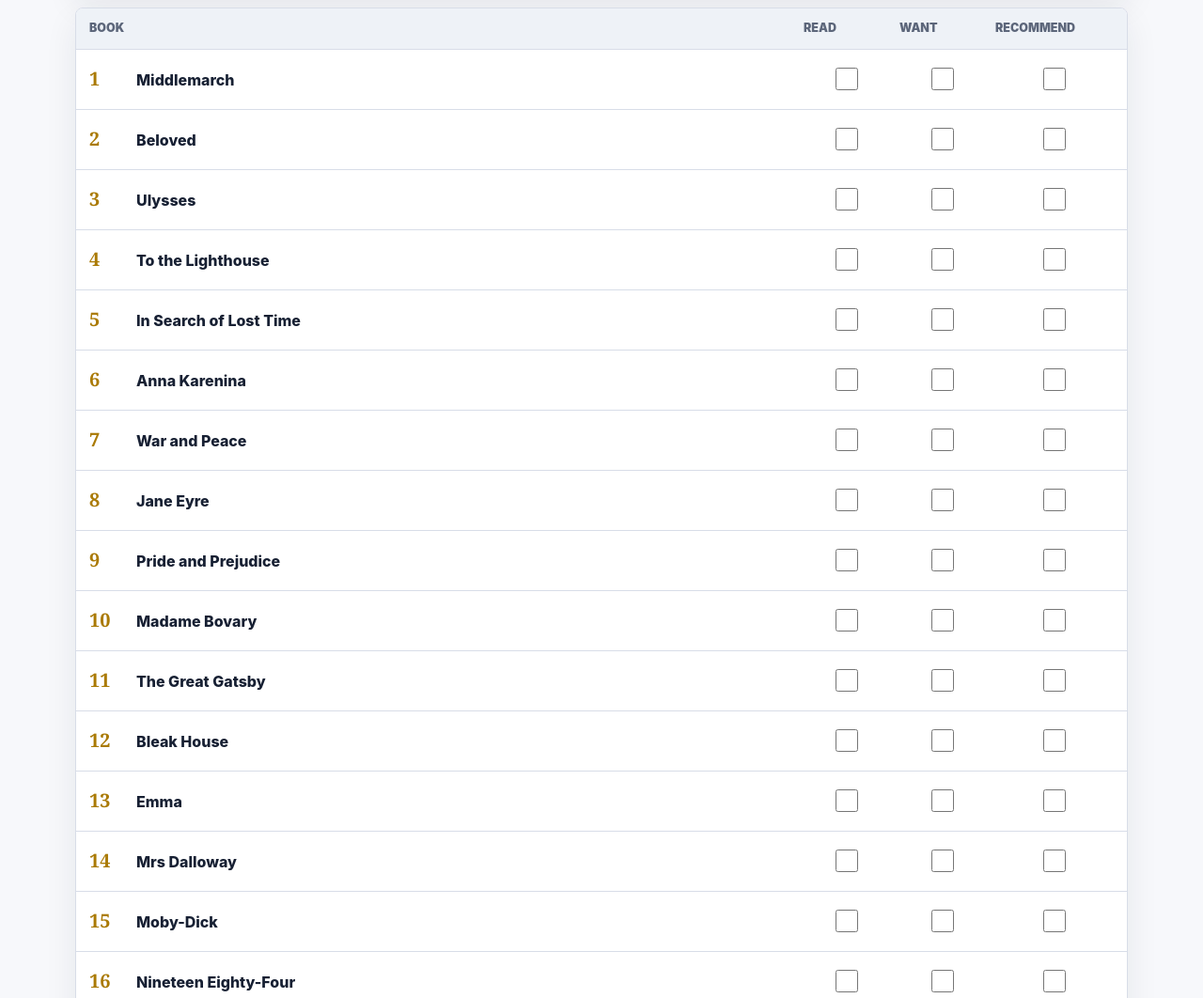
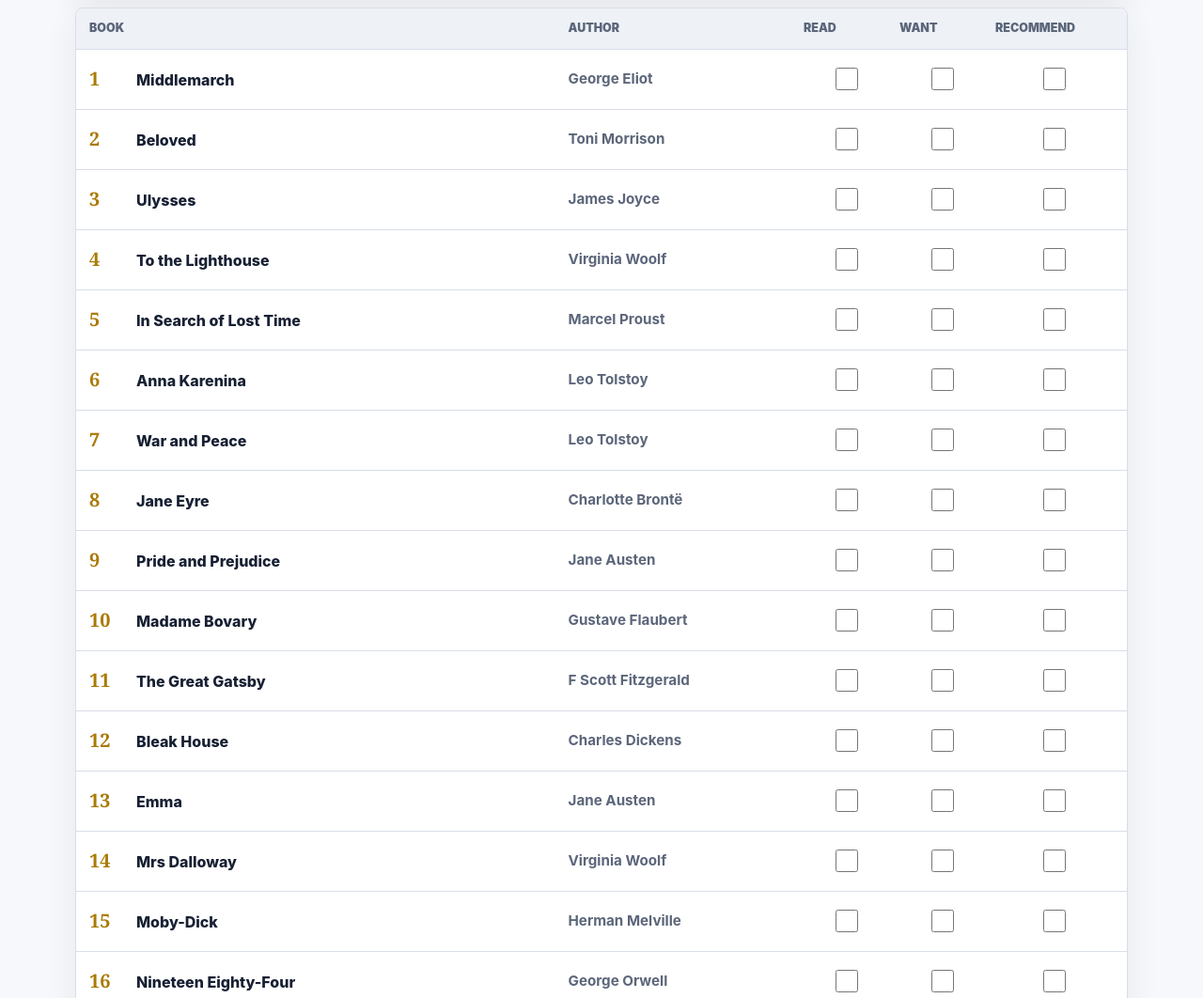
Before and after one commit to teb42/Guardian100, a plain HTML site: page index.html in a window 1280 px wide. Shown: the part 540-1602 px from the top of the page at 94% size. Drawn offline with Linux system fonts and the light colour scheme.

Commit message:
Add authors and read author ranking

```diff
--- a/app.js
+++ b/app.js
@@ -1,106 +1,106 @@
 const STORAGE_KEY = "guardian-100-novels-tracker-v1";
 
 const books = [
-  { rank: 1, title: "Middlemarch" },
-  { rank: 2, title: "Beloved" },
-  { rank: 3, title: "Ulysses" },
-  { rank: 4, title: "To the Lighthouse" },
-  { rank: 5, title: "In Search of Lost Time" },
-  { rank: 6, title: "Anna Karenina" },
-  { rank: 7, title: "War and Peace" },
-  { rank: 8, title: "Jane Eyre" },
-  { rank: 9, title: "Pride and Prejudice" },
-  { rank: 10, title: "Madame Bovary" },
-  { rank: 11, title: "The Great Gatsby" },
-  { rank: 12, title: "Bleak House" },
-  { rank: 13, title: "Emma" },
-  { rank: 14, title: "Mrs Dalloway" },
-  { rank: 15, title: "Moby-Dick" },
-  { rank: 16, title: "Nineteen Eighty-Four" },
-  { rank: 17, title: "One Hundred Years of Solitude" },
-  { rank: 18, title: "Persuasion" },
-  { rank: 19, title: "The Life and Opinions of Tristram Shandy, Gentleman" },
-  { rank: 20, title: "Wuthering Heights" },
-  { rank: 21, title: "The Portrait of a Lady" },
-  { rank: 22, title: "Things Fall Apart" },
-  { rank: 23, title: "Midnight's Children" },
-  { rank: 24, title: "The Remains of the Day" },
-  { rank: 25, title: "Lolita" },
-  { rank: 26, title: "Don Quixote" },
-  { rank: 27, title: "The Trial" },
-  { rank: 28, title: "The Brothers Karamazov" },
-  { rank: 29, title: "Pale Fire" },
-  { rank: 30, title: "Frankenstein" },
-  { rank: 31, title: "The Prime of Miss Jean Brodie" },
-  { rank: 32, title: "The God of Small Things" },
-  { rank: 33, title: "David Copperfield" },
-  { rank: 34, title: "Wolf Hall" },
-  { rank: 35, title: "Great Expectations" },
-  { rank: 36, title: "The Handmaid's Tale" },
-  { rank: 37, title: "Invisible Man" },
-  { rank: 38, title: "The Age of Innocence" },
-  { rank: 39, title: "Their Eyes Were Watching God" },
-  { rank: 40, title: "Song of Solomon" },
-  { rank: 41, title: "Heart of Darkness" },
-  { rank: 42, title: "The Magic Mountain" },
-  { rank: 43, title: "Housekeeping" },
-  { rank: 44, title: "Giovanni's Room" },
-  { rank: 45, title: "The Golden Notebook" },
-  { rank: 46, title: "The Leopard" },
-  { rank: 47, title: "Vanity Fair" },
-  { rank: 48, title: "The Metamorphosis" },
-  { rank: 49, title: "A Fine Balance" },
-  { rank: 50, title: "Wide Sargasso Sea" },
-  { rank: 51, title: "My Brilliant Friend" },
-  { rank: 52, title: "The Golden Bowl" },
-  { rank: 53, title: "The Transit of Venus" },
-  { rank: 54, title: "Orlando" },
-  { rank: 55, title: "The Waves" },
-  { rank: 56, title: "Mansfield Park" },
-  { rank: 57, title: "The Sound and the Fury" },
-  { rank: 58, title: "Disgrace" },
-  { rank: 59, title: "Never Let Me Go" },
-  { rank: 60, title: "Howards End" },
-  { rank: 61, title: "The Rings of Saturn" },
-  { rank: 62, title: "Half of a Yellow Sun" },
-  { rank: 63, title: "White Teeth" },
-  { rank: 64, title: "The Good Soldier" },
-  { rank: 65, title: "The Color Purple" },
-  { rank: 66, title: "The Master and Margarita" },
-  { rank: 67, title: "The Man Without Qualities" },
-  { rank: 68, title: "Blood Meridian" },
-  { rank: 69, title: "Crime and Punishment" },
-  { rank: 70, title: "Jude the Obscure" },
-  { rank: 71, title: "Kindred" },
-  { rank: 72, title: "Our Mutual Friend" },
-  { rank: 73, title: "Austerlitz" },
-  { rank: 74, title: "Nervous Conditions" },
-  { rank: 75, title: "The Bluest Eye" },
-  { rank: 76, title: "Dracula" },
-  { rank: 77, title: "The Rainbow" },
-  { rank: 78, title: "A House for Mr Biswas" },
-  { rank: 79, title: "Go Tell It on the Mountain" },
-  { rank: 80, title: "Rebecca" },
-  { rank: 81, title: "Buddenbrooks" },
-  { rank: 82, title: "The End of the Affair" },
-  { rank: 83, title: "A Farewell to Arms" },
-  { rank: 84, title: "The Talented Mr Ripley" },
-  { rank: 85, title: "The Vegetarian" },
-  { rank: 86, title: "The Turn of the Screw" },
-  { rank: 87, title: "The Line of Beauty" },
-  { rank: 88, title: "Ragtime" },
-  { rank: 89, title: "The Left Hand of Darkness" },
-  { rank: 90, title: "Jacob's Room" },
-  { rank: 91, title: "Life and Fate" },
-  { rank: 92, title: "Sentimental Education" },
-  { rank: 93, title: "Invisible Cities" },
-  { rank: 94, title: "The Known World" },
-  { rank: 95, title: "The Return of the Native" },
-  { rank: 96, title: "Pedro Páramo" },
-  { rank: 97, title: "Catch-22" },
-  { rank: 98, title: "The Road" },
-  { rank: 99, title: "The Go-Between" },
-  { rank: 100, title: "My Ántonia" }
+  { rank: 1, title: "Middlemarch", author: "George Eliot" },
+  { rank: 2, title: "Beloved", author: "Toni Morrison" },
+  { rank: 3, title: "Ulysses", author: "James Joyce" },
+  { rank: 4, title: "To the Lighthouse", author: "Virginia Woolf" },
+  { rank: 5, title: "In Search of Lost Time", author: "Marcel Proust" },
+  { rank: 6, title: "Anna Karenina", author: "Leo Tolstoy" },
+  { rank: 7, title: "War and Peace", author: "Leo Tolstoy" },
+  { rank: 8, title: "Jane Eyre", author: "Charlotte Brontë" },
+  { rank: 9, title: "Pride and Prejudice", author: "Jane Austen" },
+  { rank: 10, title: "Madame Bovary", author: "Gustave Flaubert" },
+  { rank: 11, title: "The Great Gatsby", author: "F Scott Fitzgerald" },
+  { rank: 12, title: "Bleak House", author: "Charles Dickens" },
+  { rank: 13, title: "Emma", author: "Jane Austen" },
+  { rank: 14, title: "Mrs Dalloway", author: "Virginia Woolf" },
+  { rank: 15, title: "Moby-Dick", author: "Herman Melville" },
+  { rank: 16, title: "Nineteen Eighty-Four", author: "George Orwell" },
+  { rank: 17, title: "One Hundred Years of Solitude", author: "Gabriel García Márquez" },
+  { rank: 18, title: "Persuasion", author: "Jane Austen" },
+  { rank: 19, title: "The Life and Opinions of Tristram Shandy, Gentleman", author: "Laurence Sterne" },
+  { rank: 20, title: "Wuthering Heights", author: "Emily Brontë" },
+  { rank: 21, title: "The Portrait of a Lady", author: "Henry James" },
+  { rank: 22, title: "Things Fall Apart", author: "Chinua Achebe" },
+  { rank: 23, title: "Midnight's Children", author: "Salman Rushdie" },
+  { rank: 24, title: "The Remains of the Day", author: "Kazuo Ishiguro" },
+  { rank: 25, title: "Lolita", author: "Vladimir Nabokov" },
+  { rank: 26, title: "Don Quixote", author: "Miguel de Cervantes" },
+  { rank: 27, title: "The Trial", author: "Franz Kafka" },
+  { rank: 28, title: "The Brothers Karamazov", author: "Fyodor Dostoyevsky" },
+  { rank: 29, title: "Pale Fire", author: "Vladimir Nabokov" },
+  { rank: 30, title: "Frankenstein", author: "Mary Shelley" },
+  { rank: 31, title: "The Prime of Miss Jean Brodie", author: "Muriel Spark" },
+  { rank: 32, title: "The God of Small Things", author: "Arundhati Roy" },
+  { rank: 33, title: "David Copperfield", author: "Charles Dickens" },
+  { rank: 34, title: "Wolf Hall", author: "Hilary Mantel" },
+  { rank: 35, title: "Great Expectations", author: "Charles Dickens" },
+  { rank: 36, title: "The Handmaid's Tale", author: "Margaret Atwood" },
+  { rank: 37, title: "Invisible Man", author: "Ralph Ellison" },
+  { rank: 38, title: "The Age of Innocence", author: "Edith Wharton" },
+  { rank: 39, title: "Their Eyes Were Watching God", author: "Zora Neale Hurston" },
+  { rank: 40, title: "Song of Solomon", author: "Toni Morrison" },
+  { rank: 41, title: "Heart of Darkness", author: "Joseph Conrad" },
+  { rank: 42, title: "The Magic Mountain", author: "Thomas Mann" },
+  { rank: 43, title: "Housekeeping", author: "Marilynne Robinson" },
+  { rank: 44, title: "Giovanni's Room", author: "James Baldwin" },
+  { rank: 45, title: "The Golden Notebook", author: "Doris Lessing" },
+  { rank: 46, title: "The Leopard", author: "Giuseppe Tomasi di Lampedusa" },
+  { rank: 47, title: "Vanity Fair", author: "William Makepeace Thackeray" },
+  { rank: 48, title: "The Metamorphosis", author: "Franz Kafka" },
+  { rank: 49, title: "A Fine Balance", author: "Rohinton Mistry" },
+  { rank: 50, title: "Wide Sargasso Sea", author: "Jean Rhys" },
+  { rank: 51, title: "My Brilliant Friend", author: "Elena Ferrante" },
+  { rank: 52, title: "The Golden Bowl", author: "Henry James" },
+  { rank: 53, title: "The Transit of Venus", author: "Shirley Hazzard" },
+  { rank: 54, title: "Orlando", author: "Virginia Woolf" },
+  { rank: 55, title: "The Waves", author: "Virginia Woolf" },
+  { rank: 56, title: "Mansfield Park", author: "Jane Austen" },
+  { rank: 57, title: "The Sound and the Fury", author: "William Faulkner" },
+  { rank: 58, title: "Disgrace", author: "JM Coetzee" },
+  { rank: 59, title: "Never Let Me Go", author: "Kazuo Ishiguro" },
+  { rank: 60, title: "Howards End", author: "EM Forster" },
+  { rank: 61, title: "The Rings of Saturn", author: "WG Sebald" },
+  { rank: 62, title: "Half of a Yellow Sun", author: "Chimamanda Ngozi Adichie" },
+  { rank: 63, title: "White Teeth", author: "Zadie Smith" },
+  { rank: 64, title: "The Good Soldier", author: "Ford Madox Ford" },
+  { rank: 65, title: "The Color Purple", author: "Alice Walker" },
+  { rank: 66, title: "The Master and Margarita", author: "Mikhail Bulgakov" },
+  { rank: 67, title: "The Man Without Qualities", author: "Robert Musil" },
+  { rank: 68, title: "Blood Meridian", author: "Cormac McCarthy" },
+  { rank: 69, title: "Crime and Punishment", author: "Fyodor Dostoevsky" },
+  { rank: 70, title: "Jude the Obscure", author: "Thomas Hardy" },
+  { rank: 71, title: "Kindred", author: "Octavia E Butler" },
+  { rank: 72, title: "Our Mutual Friend", author: "Charles Dickens" },
+  { rank: 73, title: "Austerlitz", author: "WG Sebald" },
+  { rank: 74, title: "Nervous Conditions", author: "Tsitsi Dangarembga" },
+  { rank: 75, title: "The Bluest Eye", author: "Toni Morrison" },
+  { rank: 76, title: "Dracula", author: "Bram Stoker" },
+  { rank: 77, title: "The Rainbow", author: "DH Lawrence" },
+  { rank: 78, title: "A House for Mr Biswas", author: "VS Naipaul" },
+  { rank: 79, title: "Go Tell It on the Mountain", author: "James Baldwin" },
+  { rank: 80, title: "Rebecca", author: "Daphne du Maurier" },
+  { rank: 81, title: "Buddenbrooks", author: "Thomas Mann" },
+  { rank: 82, title: "The End of the Affair", author: "Graham Greene" },
+  { rank: 83, title: "A Farewell to Arms", author: "Ernest Hemingway" },
+  { rank: 84, title: "The Talented Mr Ripley", author: "Patricia Highsmith" },
+  { rank: 85, title: "The Vegetarian", author: "Han Kang" },
+  { rank: 86, title: "The Turn of the Screw", author: "Henry James" },
+  { rank: 87, title: "The Line of Beauty", author: "Alan Hollinghurst" },
+  { rank: 88, title: "Ragtime", author: "EL Doctorow" },
+  { rank: 89, title: "The Left Hand of Darkness", author: "Ursula K Le Guin" },
+  { rank: 90, title: "Jacob's Room", author: "Virginia Woolf" },
+  { rank: 91, title: "Life and Fate", author: "Vasily Grossman" },
+  { rank: 92, title: "Sentimental Education", author: "Gustave Flaubert" },
+  { rank: 93, title: "Invisible Cities", author: "Italo Calvino" },
+  { rank: 94, title: "The Known World", author: "Edward P Jones" },
+  { rank: 95, title: "The Return of the Native", author: "Thomas Hardy" },
+  { rank: 96, title: "Pedro Páramo", author: "Juan Rulfo" },
+  { rank: 97, title: "Catch-22", author: "Joseph Heller" },
+  { rank: 98, title: "The Road", author: "Cormac McCarthy" },
+  { rank: 99, title: "The Go-Between", author: "LP Hartley" },
+  { rank: 100, title: "My Ántonia", author: "Willa Cather" }
 ];
 
 const state = loadState();
@@ -113,6 +113,7 @@ const clearButton = document.querySelector("#clear-all");
 const saveImageButton = document.querySelector("#save-image");
 const shareButton = document.querySelector("#share-summary");
 const copyStatus = document.querySelector("#copy-status");
+const authorRanking = document.querySelector("#author-ranking");
 const readCount = document.querySelector("#read-count");
 const wantCount = document.querySelector("#want-count");
 const recommendCount = document.querySelector("#recommend-count");
@@ -140,7 +141,7 @@ function renderList() {
 
   books
     .filter((book) => {
-      const haystack = `${book.rank} ${book.title}`.toLowerCase();
+      const haystack = `${book.rank} ${book.title} ${book.author}`.toLowerCase();
       return haystack.includes(query);
     })
     .forEach((book) => {
@@ -154,6 +155,7 @@ function renderList() {
           <span class="rank">${book.rank}</span>
           <span class="title">${book.title}</span>
         </div>
+        <div class="author">${book.author}</div>
         ${renderCheckbox(book, "read", "Read", itemState.read)}
         ${renderCheckbox(book, "want", "Want to read", itemState.want)}
         ${renderCheckbox(book, "recommend", "Highly recommend", itemState.recommend)}
@@ -189,6 +191,7 @@ function updateSummary() {
   recommendCount.textContent = String(recommend.items.length);
 
   summaryElement.value = sections.map(formatLine).join("\n\n");
+  renderAuthorRanking();
 }
 
 function getSummarySections() {
@@ -208,6 +211,37 @@ function selectedBooks(field) {
 function formatLine(section) {
   const titles = section.items.length ? section.items.join(" • ") : "none yet";
   return `${section.label} ${section.items.length}: ${titles}`;
+}
+
+function getTopReadAuthors() {
+  const counts = new Map();
+
+  books.forEach((book) => {
+    if (!getBookState(book.rank).read) return;
+    counts.set(book.author, (counts.get(book.author) || 0) + 1);
+  });
+
+  return Array.from(counts, ([author, count]) => ({ author, count }))
+    .sort((a, b) => b.count - a.count || a.author.localeCompare(b.author))
+    .slice(0, 5);
+}
+
+function renderAuthorRanking() {
+  const authors = getTopReadAuthors();
+
+  if (!authors.length) {
+    authorRanking.innerHTML = `<li>No read books yet</li>`;
+    return;
+  }
+
+  authorRanking.innerHTML = authors
+    .map((entry) => `
+      <li>
+        <strong>${entry.author}</strong>
+        <span class="author-count">${entry.count} read</span>
+      </li>
+    `)
+    .join("");
 }
 
 function handleCheckboxChange(event) {
@@ -301,6 +335,7 @@ async function createSummaryImageBlob() {
 
 function buildImageLayout(context, sections, maxTextWidth, padding) {
   let height = 210;
+  const topAuthors = getTopReadAuthors();
   context.font = "30px Arial";
 
   sections.forEach((section) => {
@@ -309,6 +344,9 @@ function buildImageLayout(context, sections, maxTextWidth, padding) {
     height += wrapText(context, text, maxTextWidth).length * 38;
     height += 34;
   });
+
+  height += 66;
+  height += Math.max(topAuthors.length, 1) * 38;
 
   return { height: Math.max(height + padding, 520) };
 }
@@ -328,7 +366,7 @@ function drawSummaryImage(context, sections, maxTextWidth, padding, height) {
   context.fillText("Guardian 100 novels", padding, 86);
   context.fillStyle = "#ffffff";
   context.font = "700 52px Georgia";
-  context.fillText("My book list", padding, 142);
+  context.fillText("My tracker", padding, 142);
 
   let y = 230;
   sections.forEach((section) => {
@@ -345,6 +383,23 @@ function drawSummaryImage(context, sections, maxTextWidth, padding, height) {
       y += 38;
     });
     y += 34;
+  });
+
+  const topAuthors = getTopReadAuthors();
+  context.fillStyle = "#172033";
+  context.font = "700 32px Arial";
+  context.fillText("Most read authors", padding, y);
+  y += 46;
+
+  context.fillStyle = "#334155";
+  context.font = "30px Arial";
+  const authorLines = topAuthors.length
+    ? topAuthors.map((entry, index) => `${index + 1}. ${entry.author} - ${entry.count} read`)
+    : ["No read books yet"];
+
+  authorLines.forEach((line) => {
+    context.fillText(line, padding, y);
+    y += 38;
   });
 }
 
--- a/index.html
+++ b/index.html
@@ -14,7 +14,7 @@
     <header class="site-header">
       <div class="header-inner">
         <p class="eyebrow">Guardian 100 novels</p>
-        <h1>Book list tracker</h1>
+        <h1>Tracker</h1>
         <p class="intro">
           Tick what you have read, what you want to read, and what you highly recommend.
           Your choices stay in this browser.
@@ -31,7 +31,7 @@
     <main>
       <section class="controls" aria-label="List controls">
         <label class="search-label" for="search">Search books</label>
-        <input id="search" type="search" placeholder="Filter by title or rank" autocomplete="off">
+        <input id="search" type="search" placeholder="Filter by title, author or rank" autocomplete="off">
         <div class="actions">
           <button id="copy-summary" type="button">Copy summary</button>
           <button id="clear-all" type="button" class="secondary">Clear all</button>
@@ -56,6 +56,7 @@
       <section class="list-shell" aria-label="Book checklist">
         <div class="list-header" aria-hidden="true">
           <span>Book</span>
+          <span>Author</span>
           <span>Read</span>
           <span>Want</span>
           <span>Recommend</span>
@@ -74,6 +75,11 @@
         </div>
         <textarea id="summary" readonly rows="8"></textarea>
       </section>
+
+      <section class="author-panel" aria-label="Most read authors">
+        <h2>Most read authors</h2>
+        <ol id="author-ranking" class="author-ranking"></ol>
+      </section>
     </main>
 
     <footer>
--- a/styles.css
+++ b/styles.css
@@ -87,7 +87,8 @@ main {
 
 .controls,
 .totals,
-.summary-panel {
+.summary-panel,
+.author-panel {
   background: var(--panel);
   border: 1px solid var(--line);
   border-radius: 8px;
@@ -201,7 +202,7 @@ button.secondary:hover {
 .list-header,
 .book-row {
   display: grid;
-  grid-template-columns: minmax(0, 1fr) 92px 92px 126px;
+  grid-template-columns: minmax(0, 1.35fr) minmax(150px, 0.65fr) 92px 92px 126px;
   align-items: center;
   gap: 10px;
 }
@@ -257,6 +258,14 @@ button.secondary:hover {
   font-weight: 760;
 }
 
+.author {
+  min-width: 0;
+  overflow-wrap: anywhere;
+  color: var(--muted);
+  font-size: 0.95rem;
+  font-weight: 650;
+}
+
 .check-cell {
   display: grid;
   place-items: center;
@@ -274,6 +283,11 @@ input[type="checkbox"] {
 }
 
 .summary-panel {
+  margin-top: 16px;
+  padding: 16px;
+}
+
+.author-panel {
   margin-top: 16px;
   padding: 16px;
 }
@@ -315,6 +329,28 @@ textarea {
   font: inherit;
 }
 
+.author-ranking {
+  display: grid;
+  gap: 8px;
+  margin: 0;
+  padding-left: 24px;
+}
+
+.author-ranking li {
+  padding: 8px 0;
+  border-bottom: 1px solid #edf0f5;
+}
+
+.author-ranking li:last-child {
+  border-bottom: 0;
+}
+
+.author-count {
+  color: var(--muted);
+  font-size: 0.92rem;
+  font-weight: 800;
+}
+
 footer {
   padding: 0 0 30px;
   color: var(--muted);
@@ -344,6 +380,10 @@ footer {
 
   .book-meta {
     align-items: flex-start;
+  }
+
+  .author {
+    padding-left: 50px;
   }
 
   .check-cell {
```
